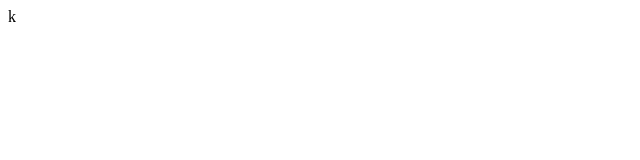
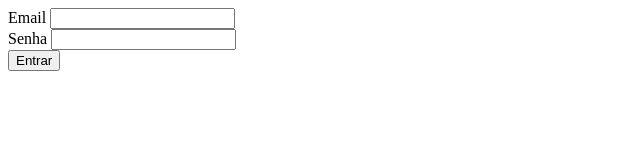
Before and after one commit to Carlos-Eduardo-de-Arruda-Chaves/ThermoChain, a plain HTML site: page login.html in a window 1280 px wide. Shown: the whole page, without its empty margins (0-640 px from the left). Drawn offline with Linux system fonts and the light colour scheme.

Commit message:
começando pagina de login, inicio do HTML ja feito

```diff
--- a/login.html
+++ b/login.html
@@ -1,12 +1,69 @@
+<!-- TODO: Terminar logica, fazer CSS, Farmar Aura -->
+
 <!DOCTYPE html>
 <html lang="en">
+
 <head>
     <meta charset="UTF-8">
     <meta name="viewport" content="width=device-width, initial-scale=1.0">
     <title>ThermoChain - Login</title>
-    <link rel="stylesheet" href="style.css">k
+    <link rel="stylesheet" href="style.css">
 </head>
+
 <body>
+    <!-- <div>
+        <div>
+            <a href="">voltar</a>
+            <h3>ThermoChain</h3>
+            <div>
+                <p>Controle Térmico de ponta a ponta</p>
+            </div>
+        </div>
 
+        <div>
+            <label>email</label><br>
+            <div>
+                <img src="" alt="Icone email">
+                <input type="text" id="ipt_email" placeholder="Exemplo@exemplo.com">
+            </div>
+            <div>
+                <span>senha</span><br>
+                <a href="">recuperar senha</a>
+                <div>
+                    <img src="" alt="Icone senha">
+                    <input type="text" id="ipt_senha" placeholder="Digite sua senha">
+                    <span>Olho visibilidade</span>
+                </div>
+            </div>
+
+            <input type="checkbox">
+            <label for="">lembrar de mim</label><br>
+
+            <button>Entrar</button>
+
+            <div>
+                <span>Ainda nao tem uma conta! </span>
+                <a href="">solicite acesso</a>
+            </div>
+        </div>
+    </div> -->
+    <label for="ipt_email">Email</label>
+    <input type="text" id="ipt_email"><br>
+
+    <label for="ipt_senha">Senha</label>
+    <input type="text" id="ipt_senha"><br>
+
+    <button onclick="entrar()">Entrar</button>
+    <div id="div_resultado"></div>
 </body>
 </html>
+<script>
+    let emailsCad = ['enzoquinalha@gmail.com','carloschaves@gmail.com','matheusjacob@yahoo.com']
+    let senhasCad = ['enzo123','carlos123','jacob123']
+    function entrar(){
+        let email = ipt_email.value
+        let senha = ipt_senha.value
+
+
+    }
+</script>
```
